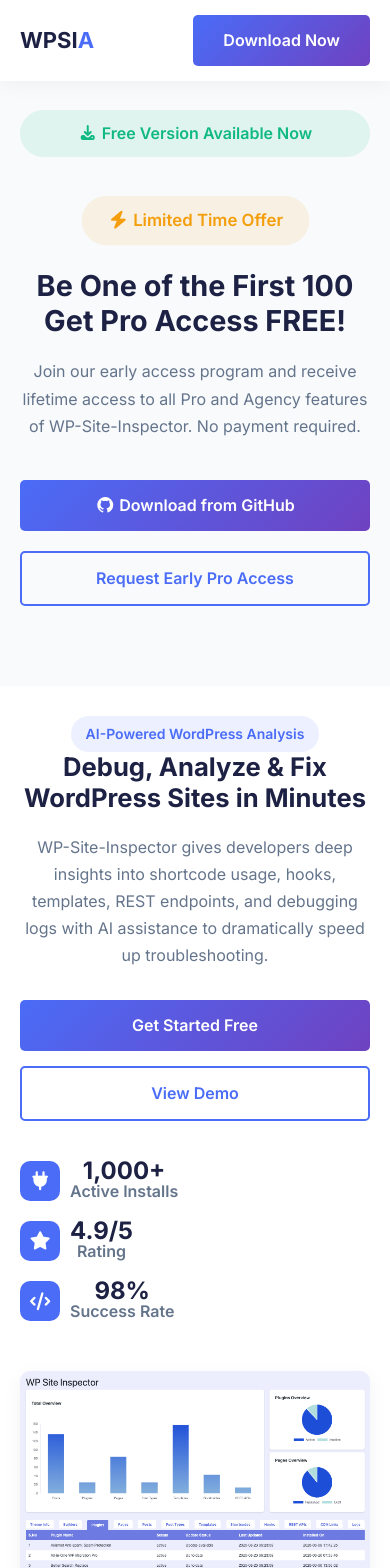
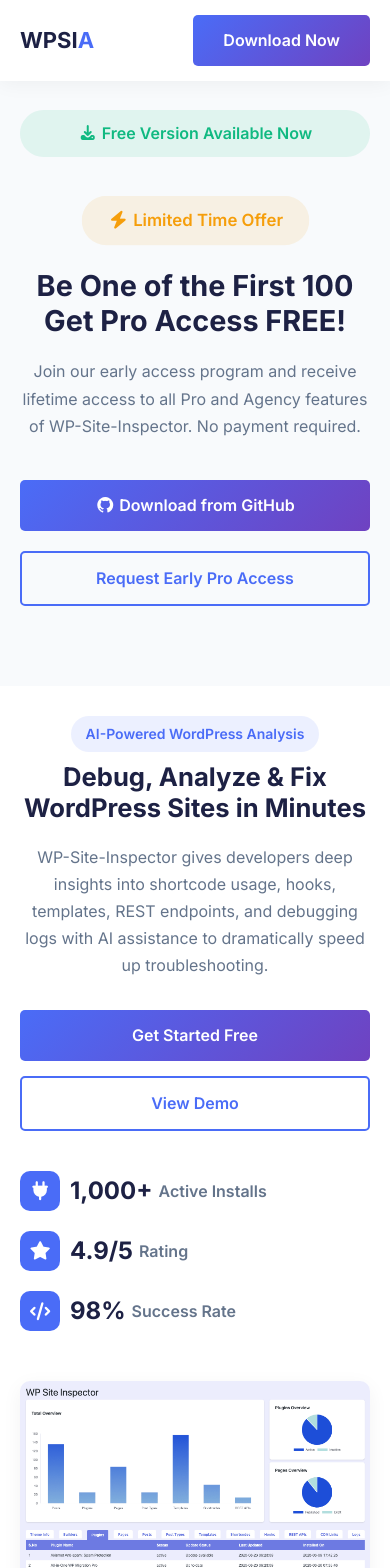
Before and after one commit to prathushan/wpsia-svelte, a SvelteKit app: page / in a window 390 px wide. Shown: the top 1568 px of the page. Built offline with nearby package versions, Linux system fonts and the light colour scheme.

Commit message:
icons with text changed

```diff
--- a/src/app.css
+++ b/src/app.css
@@ -1118,6 +1118,7 @@
 .uat-desText p {
   font-size: 1rem !important;
   text-align: left !important;
+  padding-bottom: 5px;
 }
 
     .uat-icon-dev {
@@ -1246,6 +1247,7 @@
 
 .hero .container .hero-text .hero-title {
   font-size: 1.6rem !important;
+  padding-top: 10px;
 }
 
 
@@ -1253,4 +1255,11 @@
     .uat-icon-dev {
         gap: 15px;
     }
+
+    .stat-text {
+  display: flex;
+  flex-direction: row !important;   /* ensures they sit side by side */
+  align-items: center !important;   /* vertically aligns them */
+  gap: 6px;              /* small space between number and text */
 }
+}
--- a/src/lib/data.json
+++ b/src/lib/data.json
@@ -301,7 +301,7 @@
         "popular": true,
         "popularText": "Most Popular",
         "features": [
-          { "text": "Unlimited sites", "included": true },
+          { "text": "5 sites", "included": true },
           { "text": "Full code analysis", "included": true },
           { "text": "Unlimited AI queries", "included": true },
           { "text": "Advanced logging", "included": true },
```
